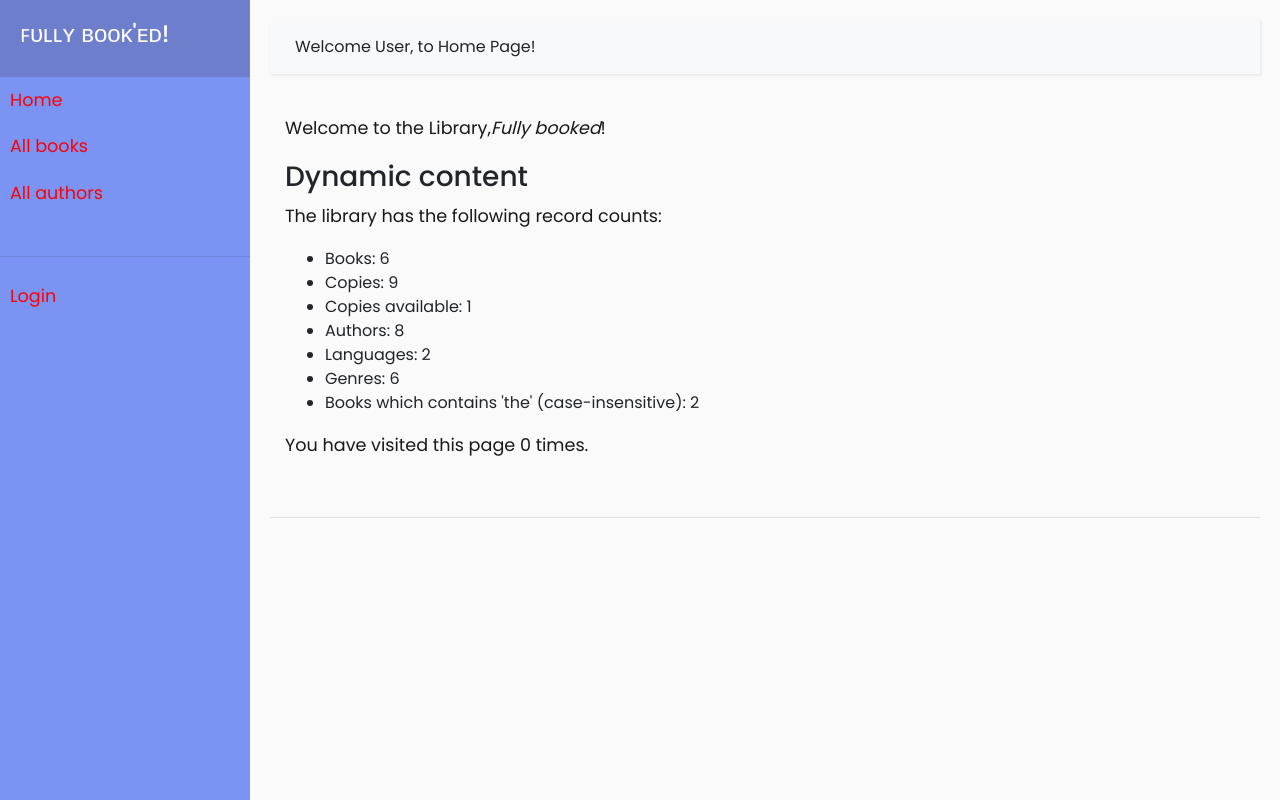
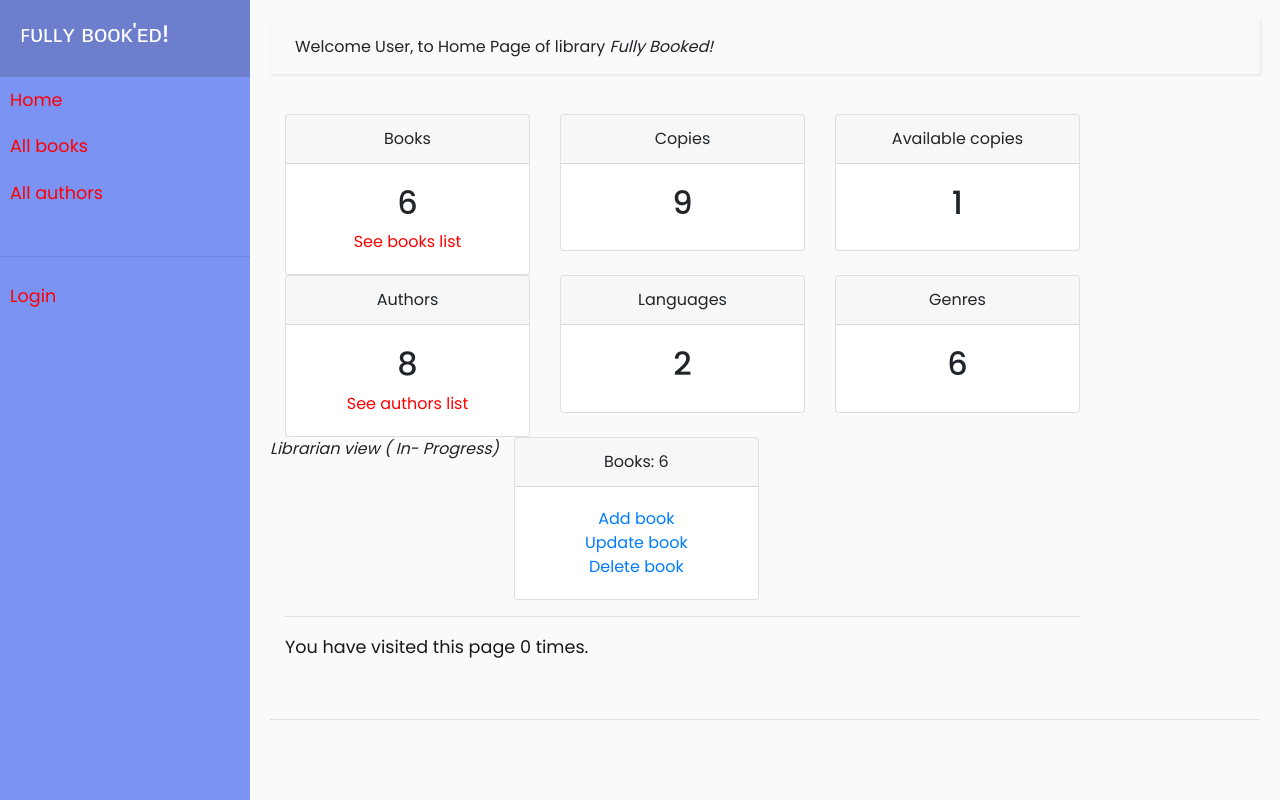
Before and after one commit to rahulXs/django-library-pro, a Django app: page /catalog/ in a window 1280 px wide. Run offline with Django 3.2, Linux system fonts and the light colour scheme; data comes from the database, SQL or seed files in the repository; both versions use the stored data as it was after the commit.

Commit message:
Add new home page with bootstrap cards

```diff
--- a/catalog/templates/catalog/index.html
+++ b/catalog/templates/catalog/index.html
@@ -1,27 +1,76 @@
-{% extends "base_generic.html" %}
+{% extends "base_generic.html" %} {% block title %}
+<title>Home Page</title>
+{% endblock %} {% block heading %}
+<span
+  >Welcome {% if user.is_authenticated %}{{ user.get_username }} {% else %}
+  User, {% endif %} to Home Page of library <em>Fully Booked!</em></span>
+{% endblock %} {% block content %}
 
-{% block title %}
-<title>Home Page</title>
+<div class="row">
+  <div class="col-sm-4">
+    <div class="card text-center">
+      <div class="card-header">Books</div>
+      <div class="card-body">
+        <h2>{{ num_books }}</h2>
+        <a href="{% url 'books' %}" class="card-link">See books list</a>
+      </div>
+    </div>
+  </div>
+  <div class="col-sm-4">
+    <div class="card text-center">
+      <div class="card-header">Copies</div>
+      <div class="card-body">
+        <h2>{{ num_instances }}</h2>
+      </div>
+    </div>
+  </div>
+  <div class="col-sm-4">
+    <div class="card text-center">
+      <div class="card-header">Available copies</div>
+      <div class="card-body">
+        <h2>{{ num_instances_available }}</h2>
+      </div>
+    </div>
+  </div>
+  <div class="col-sm-4">
+    <div class="card text-center">
+      <div class="card-header">Authors</div>
+      <div class="card-body">
+        <h2>{{ num_authors }}</h2>
+        <a href="{% url 'authors' %}" class="card-link">See authors list</a>
+      </div>
+    </div>
+  </div>
+  <div class="col-sm-4">
+    <div class="card text-center">
+      <div class="card-header">Languages</div>
+      <div class="card-body">
+        <h2>{{ num_languages }}</h2>
+      </div>
+    </div>
+  </div>
+  <div class="col-sm-4">
+    <div class="card text-center">
+      <div class="card-header">Genres</div>
+      <div class="card-body">
+        <h2>{{ num_genres }}</h2>
+      </div>
+    </div>
+  </div>
+  <em>Librarian view ( In- Progress)</em>
+  <div class="col-sm-4">
+    <div class="card text-center">
+      <div class="card-header">Books: {{ num_books }}</div>
+      <div class="card-body">
+        <a href="" class="card-link">Add book</a><br>
+        <a href="" class="card-link">Update book</a><br>
+        <a href="" class="card-link">Delete book</a>
+      </div>
+    </div>
+  </div>
+</div>
+<hr>
+<p>
+  You have visited this page {{ num_visits }} time{{ num_visits|pluralize }}.
+</p>
 {% endblock %}
-
-{% block heading %}
-<span>Welcome {% if user.is_authenticated %}{{ user.get_username }}
-  {% else %} User,
-  {% endif %} to Home Page!</span>
-{% endblock %}
-
-{% block content %}
-  <p>Welcome to the Library,<em>Fully booked</em>!</p>
-  <h3>Dynamic content</h3>
-  <p>The library has the following record counts:</p>
-  <ul>
-    <li>Books: {{ num_books }}</li>
-    <li>Copies: {{ num_instances }}</li>
-    <li>Copies available: {{ num_instances_available }}</li>
-    <li>Authors: {{ num_authors }}</li>
-    <li>Languages: {{ num_languages }}</li>
-    <li>Genres: {{ num_genres }}</li>
-    <li>Books which contains 'the' (case-insensitive): {{ num_books_contains_the }}</li>
-  </ul>
-  <p>You have visited this page {{ num_visits }} time{{ num_visits|pluralize }}.</p>
-{% endblock %}
```
Also changed, not shown: db.sqlite3.
